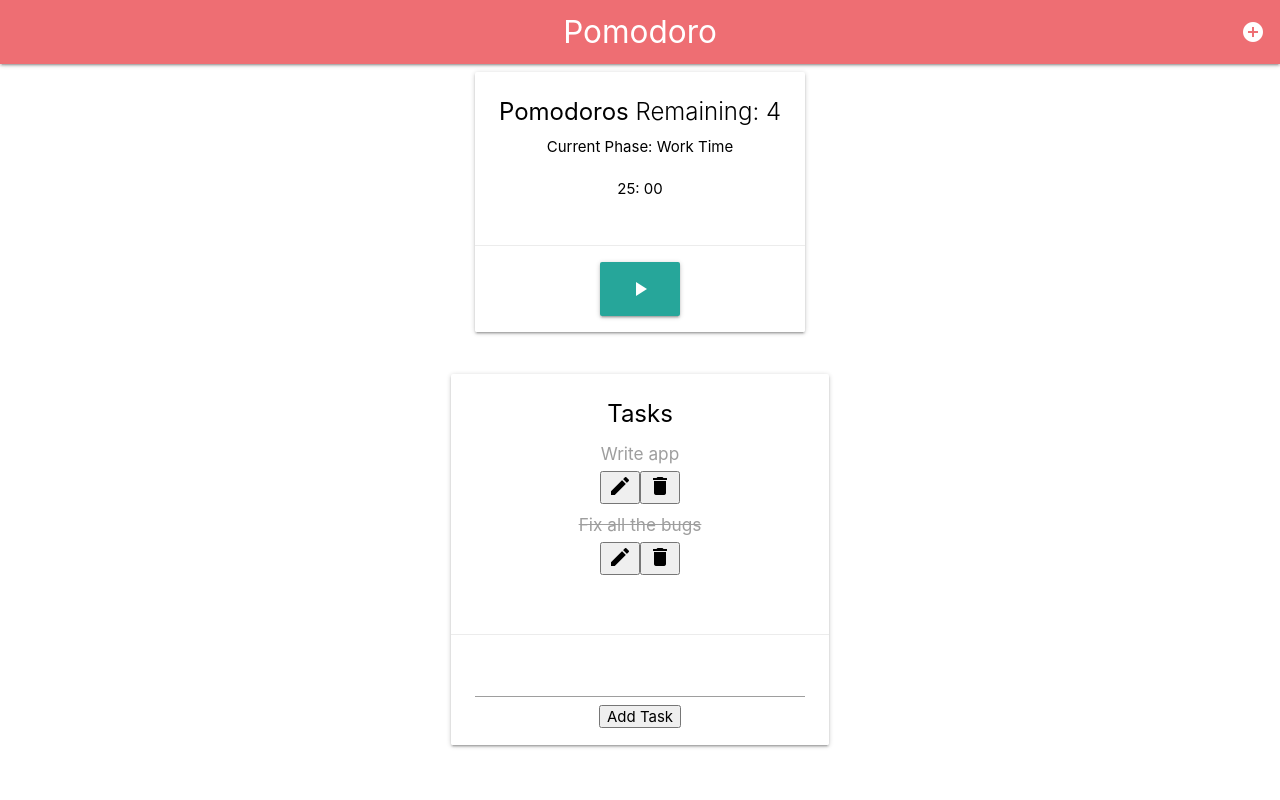
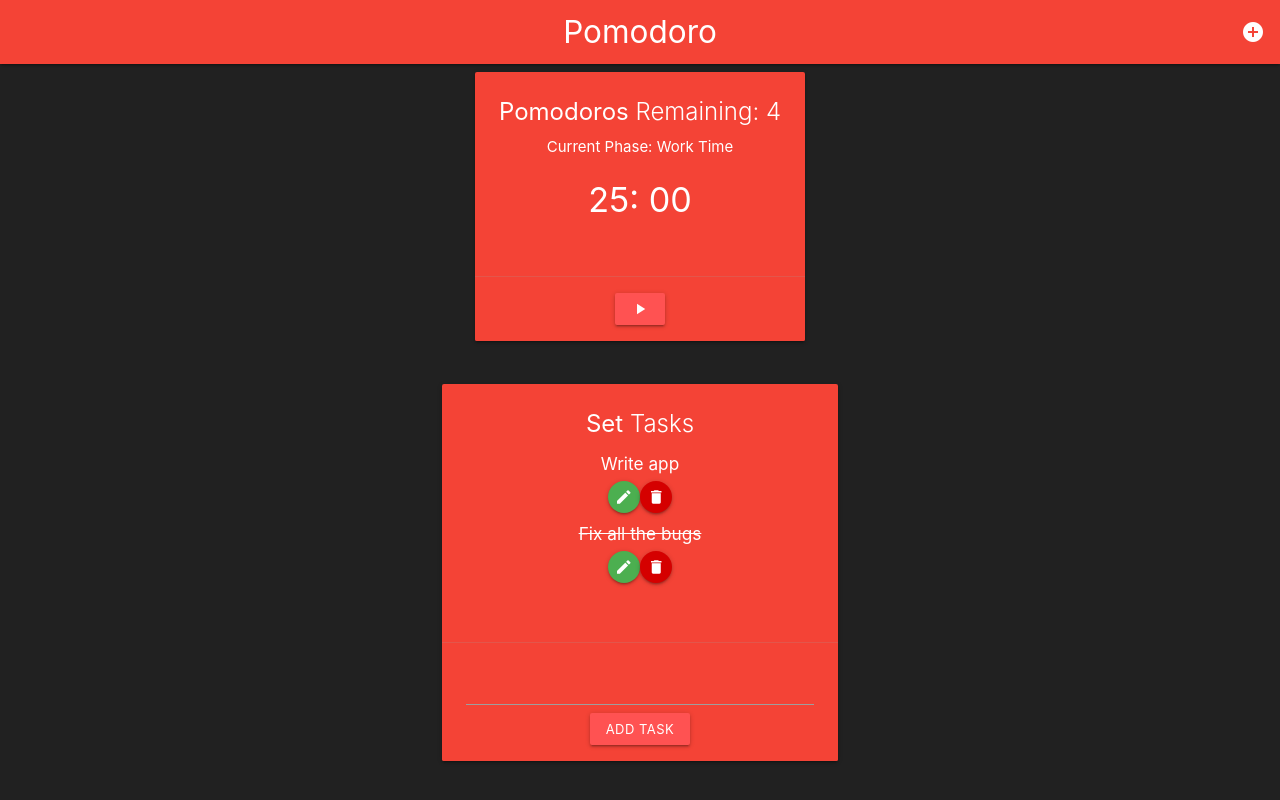
Before and after one commit to JosephSchartung/pomodoro-timer, a React (Create React App) app: page /dashboard in a window 1280 px wide. Built offline with nearby package versions, Linux system fonts and the light colour scheme.

Commit message:
updating css

```diff
--- a/src/components/AddTodoForm.tsx
+++ b/src/components/AddTodoForm.tsx
@@ -21,9 +21,12 @@ export const AddTodoForm: React.FC<Props> = ({ addTodo }) => {
     }
 
     return (
-        <form>
-            <input type="text" value={desc} onChange={handleChange}/>
-            <button onClick={handleSubmit}>Add Task</button>
-        </form>
+        <div className="AddTodoForm">
+            <form>
+                <input className="white-text" type="text" value={desc} onChange={handleChange}/>
+                <button className="btn btn-small waves-effect waves-light hoverable accent-2 red" onClick={handleSubmit}>Add Task</button>
+            </form>
+        </div>
+
     )
 }
--- a/src/components/Landing.tsx
+++ b/src/components/Landing.tsx
@@ -4,9 +4,9 @@ export const Landing = () => {
     return(
         <div style={{ height:"50vh" }} className="container valign-wrapper">
             <div className="row">
-                <div className="col s12 center-align">
+                <div className="col s12 center-align white-text">
                     <h4>
-                        <b>Pomodoro</b> timer.
+                        <b>Pomodoro</b> timer
                     </h4>
                     <p>Lorem ipsum dolor sit, amet consectetur adipisicing elit. Explicabo ab, harum nostrum tempora quod similique cum, unde voluptatum, repellat ipsa saepe libero excepturi! Distinctio ad, expedita aperiam dolorem ipsum corrupti!</p>
                 </div>
--- a/src/components/Navbar.tsx
+++ b/src/components/Navbar.tsx
@@ -6,7 +6,7 @@ export const Navbar: React.FC = () => {
     return (
         <div className="navbar-fixed">
             <nav>
-                <div className="nav-wrapper">
+                <div className="nav-wrapper red">
                     <Link to="/" className="brand-logo center">Pomodoro</Link>
                     <ul id="nav-mobile" className="right hide-on-med-and-down">
                         <li>
--- a/src/components/Timer.tsx
+++ b/src/components/Timer.tsx
@@ -1,4 +1,5 @@
 import React, { useEffect, useState } from "react";
+import { useNavigate } from "react-router-dom";
 
 interface Props {
     pomodoro: Pomodoro;
@@ -8,6 +9,7 @@ export const Timer: React.FC<Props> = ({pomodoro}) => {
         return [time, 0];
     }
     const phases = ["Work Time", "Short Break Time", "Long Break Time"];
+    const navigate = useNavigate();
 
     const { workTime, shortBreakTime, numberOfPomodoros, longBreakTime } = pomodoro;
     const [pomodorosRemaining, setPomodorosRemaining] = useState(numberOfPomodoros);
@@ -54,7 +56,7 @@ export const Timer: React.FC<Props> = ({pomodoro}) => {
                 setPomodorosRemaining(pomodorosRemaining-1);
                 break;
             case phases[2]:
-
+                navigate('/start');
                 break;
             default:
                 break;
@@ -72,27 +74,29 @@ export const Timer: React.FC<Props> = ({pomodoro}) => {
         <div className="container valign-wrapper center-align">
             <div className="row">
                 <div className="col s12">
-                    <div className="card">
+                    <div className="card red">
                         <div className="card-content">
-                            <span className="card-title black-text">
+                            <span className="card-title white-text">
                                 <b>Pomodoros</b> Remaining: {pomodorosRemaining}
                             </span>
                                 <div className="row">
-                                    <span className="black-text">
+                                    <span className="white-text">
                                         Current Phase: {currentPhase}
                                     </span>
                                 </div>
                                 <div className="row" style={{textAlign:"center"}}>
-                                    <span className="black-text">
-                                        {
-                                            `${timeRemaining[0].toString().padStart(2,'0')}:
-                                            ${timeRemaining[1].toString().padStart(2,'0')}`
-                                        }
+                                    <span className="white-text">
+                                        <h4>
+                                            {
+                                                `${timeRemaining[0].toString().padStart(2,'0')}:
+                                                ${timeRemaining[1].toString().padStart(2,'0')}`
+                                            }
+                                        </h4>
                                     </span>
                                 </div>
                         </div>
                         <div className="card-action">
-                            <button className="btn btn-large waves-effect waves-light hoverable accent-3" onClick={toggleTimer}>{timerTicking ? <i className="material-icons">pause</i> : <i className="material-icons">play_arrow</i>}</button>
+                            <button className="btn btn-small waves-effect waves-light hoverable accent-2 red" onClick={toggleTimer}>{timerTicking ? <i className="material-icons">pause</i> : <i className="material-icons">play_arrow</i>}</button>
                         </div>
                     </div>
 
--- a/src/components/TodoListItem.tsx
+++ b/src/components/TodoListItem.tsx
@@ -15,23 +15,29 @@ export const TodoListItem: React.FC<Props> = ({ todo, toggleTodo, removeTodo, up
         <li>
             <label
                 style={{ textDecoration: todo.completed ? 'line-through': undefined}}
+                className="white-text"
             >
                 <input type="checkbox"
                 checked={todo.completed}
                 onChange={() => {
                     toggleTodo(todo);
                 }}
-                />{' '}
+                />
                 <h6>{todo.description}</h6>
             </label>
             <button onClick={() => {
                 setShowInput(!showInput)
-            }}>
+
+            }}
+                className="btn-floating btn-small waves-effect waves-light green"
+            >
                 <i className="material-icons">edit</i>
             </button>
             <button onClick={()=> {
                 removeTodo(todo);
-            }}>
+            }}
+                className="btn-floating btn-small waves-effect waves-light accent-4 red"
+            >
                 <i className="material-icons">delete</i>
             </button>
             {showInput && <UpdateTodoListItem todo={todo} updateTodo={updateTodo} />}
--- a/src/components/Todos.tsx
+++ b/src/components/Todos.tsx
@@ -53,10 +53,10 @@ export const Todos: React.FC = () => {
         <div className="container valign-wrapper center-align">
             <div className="row">
                 <div className="col s12">
-                    <div className="card">
+                    <div className="card red">
                         <div className="card-content">
-                            <span className="card-title black-text">
-                                <b>Tasks</b>
+                            <span className="card-title white-text">
+                                <b>Set</b> Tasks
                             </span>
                             <div className="row">
                                 <TodoList todos={todos} toggleTodo={toggleTodo} removeTodo={removeTodo} updateTodo={updateTodo}/>
@@ -68,11 +68,6 @@ export const Todos: React.FC = () => {
                     </div>
                 </div>
             </div>
-
         </div>
-        // <div className="Todos">
-        //     <TodoList todos={todos} toggleTodo={toggleTodo} removeTodo={removeTodo} updateTodo={updateTodo} />
-        //     <AddTodoForm addTodo={addTodo} />
-        // </div>
     )
 }
--- a/src/components/UpdateTodoListItem.tsx
+++ b/src/components/UpdateTodoListItem.tsx
@@ -26,8 +26,8 @@ export const UpdateTodoListItem: React.FC<Props> = ({ todo, updateTodo}) => {
     }
     return (
         <form>
-            <input type="text" value={text} onChange={handleChange}/>
-            <button type="button" onClick={handleSubmit}>Update</button>
+            <input className="white-text" type="text" value={text} onChange={handleChange}/>
+            <button className="btn btn-small waves-effect waves-light hoverable accent-2 red" type="button" onClick={handleSubmit}>Update</button>
         </form>
     )
 }
--- a/src/index.css
+++ b/src/index.css
@@ -1,13 +1,3 @@
-html, body {
-  margin: 0;
-  font-family: -apple-system, BlinkMacSystemFont, 'Segoe UI', 'Roboto', 'Oxygen',
-    'Ubuntu', 'Cantarell', 'Fira Sans', 'Droid Sans', 'Helvetica Neue',
-    sans-serif;
-  -webkit-font-smoothing: antialiased;
-  -moz-osx-font-smoothing: grayscale;
+body {
+    background-color:#212121
 }
-
-code {
-  font-family: source-code-pro, Menlo, Monaco, Consolas, 'Courier New',
-    monospace;
-}
--- a/src/index.tsx
+++ b/src/index.tsx
@@ -1,14 +1,14 @@
 import React from 'react';
 import ReactDOM from 'react-dom/client';
+import App from './App';
 import './index.css';
-import App from './App';
 
 const root = ReactDOM.createRoot(
   document.getElementById('root') as HTMLElement
 );
 root.render(
   <React.StrictMode>
-    <App />
+    <App/>
   </React.StrictMode>
 );
 
```
Also changed, not shown: src/components/TimeForm.tsx (+19 -10 lines).
